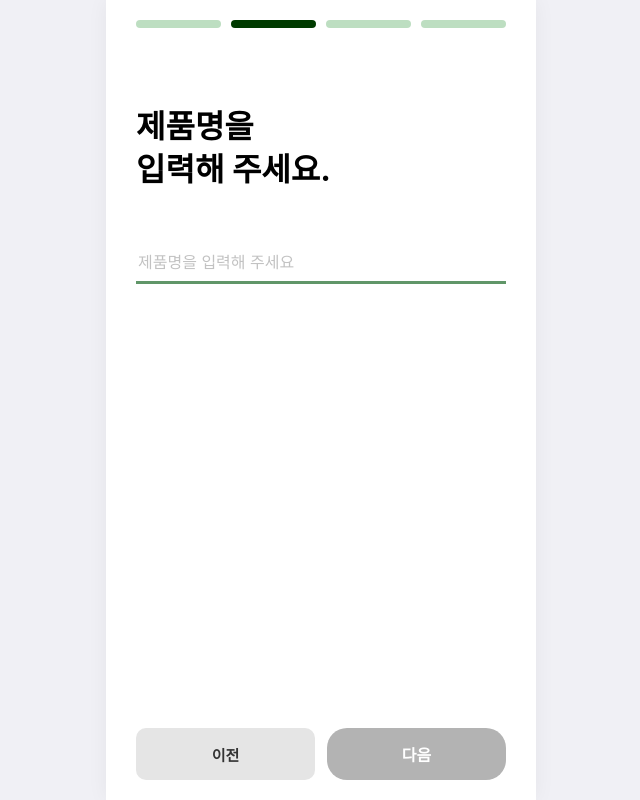
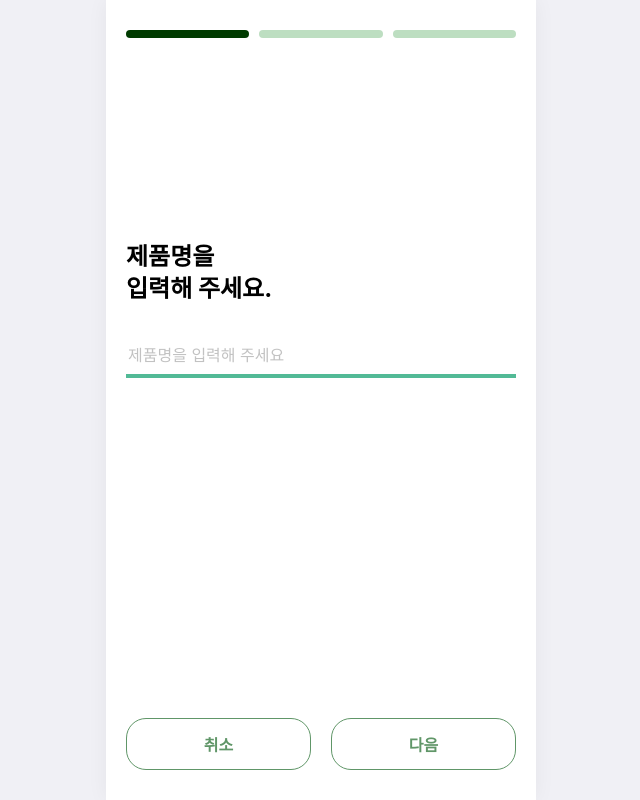
Before and after one commit to LikeLionUniv-INU/14th-toMeta-frontend, a React (Vite) app: page /register/custom-name in a window 1280 px wide. Shown: the whole page, without its empty margins (319-959 px from the left). Built offline with nearby package versions, Linux system fonts and the light colour scheme.

Commit message:
Style: 화장품 등록 화면 디자인 수정

```diff
--- a/src/App.jsx
+++ b/src/App.jsx
@@ -13,7 +13,6 @@ import SkintypeInput from './pages/SkintypeInput';
 import Notification from './pages/Notification';
 import SearchCosmetic from './pages/SearchCosmetic';
 import SearchResult from './pages/SearchResult';
-import CustomRoutine from './pages/CustomRoutine';
 import CustomName from './pages/CustomName';
 import CustomCategory from './pages/CustomCategory';
 import CustomIngredient from './pages/CustomIngredient';
@@ -44,7 +43,6 @@ function App() {
             element={<SearchCosmetic />}
           />
           <Route path="/register/search-result" element={<SearchResult />} />
-          <Route path="/register/custom-routine" element={<CustomRoutine />} />
           <Route path="/register/custom-name" element={<CustomName />} />
           <Route
             path="/register/custom-category"
--- a/src/pages/CustomCategory.jsx
+++ b/src/pages/CustomCategory.jsx
@@ -50,7 +50,6 @@ export default function CustomCategory() {
       <Content>
         <ProgressBarWrapper>
           <ProgressStep $active={false} />
-          <ProgressStep $active={false} />
           <ProgressStep $active={true} />
           <ProgressStep $active={false} />
         </ProgressBarWrapper>
@@ -102,7 +101,7 @@ const Container = styled.div`
 
 const Content = styled.main`
   flex: 1;
-  padding: 20px 30px;
+  padding: 30px 20px;
   display: flex;
   flex-direction: column;
 `;
@@ -111,7 +110,7 @@ const ProgressBarWrapper = styled.div`
   display: flex;
   gap: 10px;
   width: 100%;
-  margin-bottom: 50px;
+  height: 41px;
 `;
 
 const ProgressStep = styled.div`
@@ -123,14 +122,16 @@ const ProgressStep = styled.div`
 `;
 
 const MainTitle = styled.h2`
-  font-size: 28px;
+  font-size: 20px;
   font-weight: 700;
   line-height: 1.35;
   color: #000000;
-  margin-bottom: 28px;
+  margin-top: 130px;
+  margin-bottom: 26px;
 
   @media ${media.mobileM} {
-    font-size: 32px;
+    font-size: 24px;
+    margin-top: 170px;
   }
 `;
 
@@ -142,10 +143,10 @@ const OptionGroup = styled.div`
 `;
 
 const SelectChip = styled.button`
-  height: 38px;
-  padding: 6px 10px;
-  border-radius: 6px;
-  font-size: 14px;
+  height: 40px;
+  padding: 10px 14px;
+  border-radius: 20px;
+  font-size: 12px;
   font-weight: 500;
   cursor: pointer;
   display: inline-flex;
@@ -153,9 +154,9 @@ const SelectChip = styled.button`
   justify-content: center;
   transition: all 0.2s ease;
 
-  background-color: ${(props) => (props.$isSelected ? '#609668' : '#EAF5EA')};
-  color: ${(props) => (props.$isSelected ? '#FFFFFF' : '#111111')};
-  border: 1px solid ${(props) => (props.$isSelected ? '#609668' : '#609668')};
+  background-color: ${(props) => (props.$isSelected ? '#52ba96' : '#e7fdf7')};
+  color: ${(props) => (props.$isSelected ? '#F3f3f3' : '#363636')};
+  border: 1px solid ${(props) => (props.$isSelected ? '#52ba96' : '#89d7bc')};
 
   &:active {
     opacity: 0.8;
@@ -164,7 +165,7 @@ const SelectChip = styled.button`
 
 const BottomButtonGroup = styled.div`
   display: flex;
-  gap: 12px;
+  gap: 20px;
   width: 100%;
   margin-top: 32px;
 
@@ -175,19 +176,21 @@ const BottomButtonGroup = styled.div`
 
 const PrevButton = styled.button`
   height: 52px;
-  background-color: #e5e5e5;
-  color: #333333;
-  font-size: 15px;
-  font-weight: 600;
-  border: none;
-  border-radius: 10px;
+  background-color: #ffffff;
+  color: #609668;
+  font-size: 16px;
+  font-weight: 700;
+  border: 1px solid #609668;
+  border-radius: 20px;
   cursor: pointer;
   display: flex;
   align-items: center;
   justify-content: center;
   transition: all 0.2s ease;
+`;
 
-  &:active {
-    background-color: #d8d8d8;
-  }
+const NextButton = styled(PrevButton)`
+  background-color: ${(props) => (props.disabled ? '#ffffff' : '#63bf8e')};
+  color: ${(props) => (props.disabled ? '#609668' : '#ffffff')};
+  border: ${(props) => (props.disabled ? '1px solid #609668' : '1px solid #63bf8e')};
 `;
--- a/src/pages/CustomIngredient.jsx
+++ b/src/pages/CustomIngredient.jsx
@@ -17,17 +17,34 @@ export default function CustomIngredient() {
   const [isSubmitting, setIsSubmitting] = useState(false);
 
   // 완료 버튼 활성화 로직
-  const isValid = ingredients.length > 0;
+  const isValid = ingredients.length >= 1 && ingredients.length <= 5;
 
   // 성분 추가 로직
   const handleAddIngredient = (e) => {
+    if (e.nativeEvent.isComposing) return;
+
     if (e.key === 'Enter' || e.key === ',') {
       e.preventDefault();
       const trimmed = inputIngredient.trim().replace(/,/g, '');
 
-      if (trimmed && !ingredients.includes(trimmed)) {
-        setIngredients([...ingredients, trimmed]);
+      if (!trimmed) return;
+
+      // 1. 이미 5개가 다 찬 상태에서 또 엔터를 누른 경우
+      if (ingredients.length >= 5) {
+        alert('성분은 최대 5개까지만 등록할 수 있습니다.');
         setInputIngredient('');
+        return;
+      }
+
+      // 2. 중복이 아닌 경우 추가
+      if (!ingredients.includes(trimmed)) {
+        const nextList = [...ingredients, trimmed];
+        setIngredients(nextList);
+        setInputIngredient('');
+
+        if (nextList.length > 5) {
+          alert('등록 가능 개수를 초과하였습니다.');
+        }
       }
     }
   };
@@ -46,7 +63,6 @@ export default function CustomIngredient() {
     if (!isValid || isSubmitting) return;
 
     const payload = {
-      usageTime: prevData.routine || '',
       productName: prevData.productName || '',
       productType: prevData.category || '',
       mainIngredients: ingredients,
@@ -86,7 +102,6 @@ export default function CustomIngredient() {
         <ProgressBarWrapper>
           <ProgressStep $active={false} />
           <ProgressStep $active={false} />
-          <ProgressStep $active={false} />
           <ProgressStep $active={true} />
         </ProgressBarWrapper>
 
@@ -97,13 +112,17 @@ export default function CustomIngredient() {
         </MainTitle>
 
         <SubDescription>
-          가장 앞에 있는 성분 5개를 입력해 주세요!
+          주요 성분을 최소 1개, 최대 5개까지 입력해 주세요!
         </SubDescription>
 
         <InputWrapper>
           <StyledInput
             type="text"
-            placeholder="성분명을 입력 후 엔터를 눌러주세요"
+            placeholder={
+              ingredients.length >= 5
+                ? '5개가 전부 입력되었어요.'
+                : '성분명을 입력 후 엔터를 눌러주세요.'
+            }
             value={inputIngredient}
             onChange={(e) => setInputIngredient(e.target.value)}
             onKeyDown={handleAddIngredient}
@@ -157,7 +176,7 @@ const Container = styled.div`
 
 const Content = styled.main`
   flex: 1;
-  padding: 20px 30px;
+  padding: 30px 20px;
   display: flex;
   flex-direction: column;
 `;
@@ -166,7 +185,7 @@ const ProgressBarWrapper = styled.div`
   display: flex;
   gap: 10px;
   width: 100%;
-  margin-bottom: 50px;
+  height: 41px;
 `;
 
 const ProgressStep = styled.div`
@@ -178,14 +197,16 @@ const ProgressStep = styled.div`
 `;
 
 const MainTitle = styled.h2`
-  font-size: 28px;
+  font-size: 20px;
   font-weight: 700;
   line-height: 1.35;
   color: #000000;
-  margin-bottom: 8px;
+  margin-top: 130px;
+  margin-bottom: 0;
 
   @media ${media.mobileM} {
-    font-size: 32px;
+    font-size: 24px;
+    margin-top: 170px;
   }
 `;
 
@@ -193,18 +214,18 @@ const SubDescription = styled.p`
   font-size: 12px;
   font-weight: 500;
   color: #938888;
-  margin-bottom: 50px;
+  margin-bottom: 40px;
 `;
 
 const InputWrapper = styled.div`
   width: 100%;
-  border-bottom: 2px solid #cbcbcb;
+  border-bottom: 4px solid #cbcbcb;
   padding-bottom: 8px;
-  margin-bottom: 24px;
+  margin-bottom: 16px;
   transition: border-color 0.2s ease;
 
   &:focus-within {
-    border-bottom-color: #609668;
+    border-bottom-color: #52ba96;
   }
 `;
 
@@ -213,13 +234,10 @@ const StyledInput = styled.input`
   border: none;
   outline: none;
   font-size: 16px;
-  font-weight: 500;
-  color: #111111;
-  background: transparent;
+  color: #000000;
 
   &::placeholder {
-    color: #b5b5b5;
-    font-weight: 400;
+    color: #c2c2c2;
   }
 `;
 
@@ -227,25 +245,27 @@ const TagList = styled.div`
   display: flex;
   flex-direction: column;
   align-items: flex-start;
-  gap: 12px;
+  gap: 16px;
   margin-bottom: auto;
 `;
 
 const TagChip = styled.div`
   height: 34px;
-  padding: 4px 8px;
-  border-radius: 6px;
-  background-color: #eaf5ea;
-  border: 1px solid #609668;
+  padding: 10px 14px;
+  border-radius: 20px;
+  background-color: #e7fdf7;
+  border: 1px solid #89d7bc;
   display: inline-flex;
   align-items: center;
-  gap: 16px;
+  gap: 6px;
   font-size: 12px;
   font-weight: 500;
-  color: #000000;
+  color: #363636;
 `;
 
 const DeleteButton = styled.button`
+  height: 7px;
+  width: 7px;
   background: none;
   border: none;
   color: #000000;
@@ -254,11 +274,6 @@ const DeleteButton = styled.button`
   display: flex;
   align-items: center;
   justify-content: center;
-  padding: 0;
-
-  &:hover {
-    opacity: 0.7;
-  }
 `;
 
 const BottomButtonGroup = styled.div`
@@ -273,25 +288,22 @@ const BottomButtonGroup = styled.div`
 `;
 
 const PrevButton = styled.button`
-  height: 50px;
-  background-color: #e5e5e5;
-  color: #333333;
+  height: 52px;
+  background-color: #ffffff;
+  color: #609668;
   font-size: 16px;
   font-weight: 700;
-  border: none;
-  border-radius: 10px;
+  border: 1px solid #609668;
+  border-radius: 20px;
   cursor: pointer;
   display: flex;
   align-items: center;
   justify-content: center;
   transition: all 0.2s ease;
+`;
 
-  &:active {
-    background-color: #d8d8d8;
-  }
-
-  &:disabled {
-    opacity: 0.6;
-    cursor: not-allowed;
-  }
+const NextButton = styled(PrevButton)`
+  background-color: ${(props) => (props.disabled ? '#ffffff' : '#63bf8e')};
+  color: ${(props) => (props.disabled ? '#609668' : '#ffffff')};
+  border: ${(props) => (props.disabled ? '1px solid #609668' : '1px solid #63bf8e')};
 `;
--- a/src/pages/CustomName.jsx
+++ b/src/pages/CustomName.jsx
@@ -9,21 +9,18 @@ export default function CustomName() {
   const navigate = useNavigate();
   const location = useLocation();
 
-  const prevData = location.state || {};
-
   const [productName, setProductName] = useState('');
 
   const isValid = productName.trim().length > 0;
 
   const handlePrev = () => {
-    navigate('/register/custom-routine');
+    navigate('/my-pouch');
   };
   const handleNext = () => {
     if (!isValid) return;
 
     navigate('/register/custom-category', {
       state: {
-        ...prevData,
         productName: productName.trim(),
       },
     });
@@ -33,7 +30,6 @@ export default function CustomName() {
     <Container>
       <Content>
         <ProgressBarWrapper>
-          <ProgressStep $active={false} />
           <ProgressStep $active={true} />
           <ProgressStep $active={false} />
           <ProgressStep $active={false} />
@@ -50,18 +46,24 @@ export default function CustomName() {
             type="text"
             placeholder="제품명을 입력해 주세요"
             value={productName}
-            onChange={(e) => setProductName(e.target.value)}
+            onChange={(e) => {
+              const sanitizedValue = e.target.value.replace(
+                /[^ㄱ-ㅎㅏ-ㅣ가-힣a-zA-Z0-9\s]/g,
+                '',
+              );
+              setProductName(sanitizedValue);
+            }}
             autoFocus
           />
         </InputWrapper>
 
         <BottomButtonGroup>
           <PrevButton type="button" onClick={handlePrev}>
-            이전
+            취소
           </PrevButton>
-          <Button onClick={handleNext} disabled={!isValid}>
+          <NextButton onClick={handleNext} disabled={!isValid}>
             다음
-          </Button>
+          </NextButton>
         </BottomButtonGroup>
       </Content>
     </Container>
@@ -83,7 +85,7 @@ const Container = styled.div`
 
 const Content = styled.main`
   flex: 1;
-  padding: 20px 30px;
+  padding: 30px 20px;
   display: flex;
   flex-direction: column;
 `;
@@ -92,7 +94,7 @@ const ProgressBarWrapper = styled.div`
   display: flex;
   gap: 10px;
   width: 100%;
-  margin-bottom: 50px;
+  height: 41px;
 `;
 
 const ProgressStep = styled.div`
@@ -104,26 +106,28 @@ const ProgressStep = styled.div`
 `;
 
 const MainTitle = styled.h2`
-  font-size: 28px;
+  font-size: 20px;
   font-weight: 700;
   line-height: 1.35;
   color: #000000;
-  margin-bottom: 60px;
+  margin-top: 130px;
+  margin-bottom: 38px;
 
   @media ${media.mobileM} {
-    font-size: 32px;
+    font-size: 24px;
+    margin-top: 170px;
   }
 `;
 
 const InputWrapper = styled.div`
   width: 100%;
-  border-bottom: 3px solid #bddec1;
+  border-bottom: 4px solid #cbcbcb;
   padding-bottom: 8px;
   margin-bottom: auto;
   transition: border-color 0.2s ease;
 
   &:focus-within {
-    border-bottom-color: #609668;
+    border-bottom-color: #52ba96;
   }
 `;
 
@@ -141,7 +145,7 @@ const StyledInput = styled.input`
 
 const BottomButtonGroup = styled.div`
   display: flex;
-  gap: 12px;
+  gap: 20px;
   width: 100%;
   margin-top: 32px;
 
@@ -152,19 +156,21 @@ const BottomButtonGroup = styled.div`
 
 const PrevButton = styled.button`
   height: 52px;
-  background-color: #e5e5e5;
-  color: #333333;
-  font-size: 15px;
-  font-weight: 600;
-  border: none;
-  border-radius: 10px;
+  background-color: #ffffff;
+  color: #609668;
+  font-size: 16px;
+  font-weight: 700;
+  border: 1px solid #609668;
+  border-radius: 20px;
   cursor: pointer;
   display: flex;
   align-items: center;
   justify-content: center;
   transition: all 0.2s ease;
+`;
 
-  &:active {
-    background-color: #d8d8d8;
-  }
+const NextButton = styled(PrevButton)`
+  background-color: ${(props) => (props.disabled ? '#ffffff' : '#63bf8e')};
+  color: ${(props) => (props.disabled ? '#609668' : '#ffffff')};
+  border: ${(props) => (props.disabled ? '1px solid #609668' : '1px solid #63bf8e')};
 `;
--- a/src/pages/CustomRoutine.jsx
+++ /dev/null
@@ -1,147 +0,0 @@
-import React, { useState } from 'react';
-import { useNavigate } from 'react-router-dom';
-import styled from 'styled-components';
-import Button from '../components/Button';
-import { media } from '../styles/GlobalStyle';
-
-export default function CustomRoutine() {
-  const navigate = useNavigate();
-
-  const [selectedRoutine, setSelectedRoutine] = useState('');
-
-  const isValid = selectedRoutine !== '';
-
-  const handleNext = () => {
-    if (!isValid) return;
-
-    navigate('/register/custom-name', {
-      state: { routine: selectedRoutine },
-    });
-  };
-
-  return (
-    <Container>
-      <Content>
-        <ProgressBarWrapper>
-          <ProgressStep $active={true} />
-          <ProgressStep $active={false} />
-          <ProgressStep $active={false} />
-          <ProgressStep $active={false} />
-        </ProgressBarWrapper>
-
-        <MainTitle>언제 사용 하나요?</MainTitle>
-
-        <OptionGroup>
-          <SelectButton
-            type="button"
-            $isSelected={selectedRoutine === 'morning'}
-            onClick={() => setSelectedRoutine('morning')}
-          >
-            모닝 스킨케어
-          </SelectButton>
-
-          <SelectButton
-            type="button"
-            $isSelected={selectedRoutine === 'night'}
-            onClick={() => setSelectedRoutine('night')}
-          >
-            나이트 스킨케어
-          </SelectButton>
-
-          <SelectButton
-            type="button"
-            $isSelected={selectedRoutine === 'both'}
-            onClick={() => setSelectedRoutine('both')}
-          >
-            둘 다
-          </SelectButton>
-        </OptionGroup>
-
-        <BottomButtonGroup>
-          <Button onClick={handleNext} disabled={!isValid}>
-            다음
-          </Button>
-        </BottomButtonGroup>
-      </Content>
-    </Container>
-  );
-}
-
-/*  Style Components  */
-
-const Container = styled.div`
-  width: 100%;
-  max-width: 430px;
-  min-height: 100dvh;
-  margin: 0 auto;
-  background-color: #ffffff;
-  position: relative;
-  display: flex;
-  flex-direction: column;
-`;
-
-const Content = styled.main`
-  flex: 1;
-  padding: 20px 30px;
-  display: flex;
-  flex-direction: column;
-`;
-
-const ProgressBarWrapper = styled.div`
-  display: flex;
-  gap: 10px;
-  width: 100%;
-  margin-bottom: 50px;
-`;
-
-const ProgressStep = styled.div`
-  flex: 1;
-  height: 8px;
-  border-radius: 10px;
-  background-color: ${({ $active }) => ($active ? '#003b00' : '#bddec1')};
-  transition: background-color 0.3s ease;
-`;
-
-const MainTitle = styled.h2`
-  font-size: 28px;
-  font-weight: 700;
-  line-height: 1.35;
-  color: #000000;
-  margin-bottom: 28px;
-
-  @media ${media.mobileM} {
-    font-size: 32px;
-  }
-`;
-
-const OptionGroup = styled.div`
-  display: flex;
-  flex-direction: column;
-  gap: 25px;
-  margin-bottom: auto;
-`;
-
-const SelectButton = styled.button`
-  width: 100%;
-  height: 43px;
-  background-color: ${(props) => (props.$isSelected ? '#EAF5EA' : '#EAEAEA')};
-  border: ${(props) => (props.$isSelected ? '1.5px solid #609668' : '1px solid #CCCCCC')};
-  border-radius: 10px;
-  font-size: 15px;
-  font-weight: 500;
-  color: ${(props) => (props.$isSelected ? '#1B4325' : '#333333')};
-  cursor: pointer;
-  display: flex;
-  align-items: center;
-  justify-content: center;
-  transition: all 0.2s ease;
-
-  &:active {
-    opacity: 0.8;
-  }
-`;
-
-const BottomButtonGroup = styled.div`
-  width: 100%;
-  margin-top: 32px;
-`;
--- a/src/pages/SearchCosmetic.jsx
+++ b/src/pages/SearchCosmetic.jsx
@@ -50,7 +50,7 @@ export default function SearchCosmetic() {
 
   const handleGoToCustom = () => {
     setIsModalOpen(false);
-    navigate('/register/custom-routine');
+    navigate('/register/custom-name');
   };
 
   return (
@@ -90,6 +90,15 @@ export default function SearchCosmetic() {
             </SearchButton>
           </SearchInputWrapper>
         </SearchForm>
+        <NoticeWrapper>
+          <NoticeBox>
+            <h4>💡 검색 Tip</h4>
+            <p>
+              브랜드 명과 제품 명을 함께 입력하면 훨씬 더 정확하게 찾을 수
+              있어요! <br /> (ex. 피쓰 코어 리빌드 크림)
+            </p>
+          </NoticeBox>
+        </NoticeWrapper>
       </Content>
 
       {/* 2-2. 검색 결과 없음 모달 */}
@@ -109,7 +118,7 @@ export default function SearchCosmetic() {
             </ModalDescription>
 
             <ButtonGroup>
-              <ModalButton onClick={handleGoToCustom}>
+              <ModalButton $primary onClick={handleGoToCustom}>
                 직접 입력하기
               </ModalButton>
               <ModalButton onClick={handleRetrySearch}>다시 검색</ModalButton>
@@ -136,19 +145,20 @@ const Container = styled.div`
 
 const Content = styled.main`
   flex: 1;
-  padding: 30px 20px;
+  padding: 10px 20px 30px 20px;
 `;
 
 const MainTitle = styled.h2`
-  font-size: 28px;
+  font-size: 20px;
   font-weight: 700;
   line-height: 1.35;
   color: #000000;
-  margin-top: 80px;
+  margin-top: 130px;
   margin-bottom: 50px;
 
   @media ${media.mobileM} {
-    font-size: 32px;
+    font-size: 24px;
+    margin-top: 170px;
   }
 `;
 
@@ -159,7 +169,7 @@ const SearchForm = styled.form`
 const SearchInputWrapper = styled.div`
   display: flex;
   align-items: center;
-  border-bottom: 2px solid #000000;
+  border-bottom: 4px solid #cbcbcb;
   padding-bottom: 8px;
 `;
 
@@ -168,10 +178,38 @@ const Input = styled.input`
   border: none;
   outline: none;
   font-size: 16px;
+  font-weight: 500;
   color: #000000;
+  margin-left: 5px;
 
   &::placeholder {
     color: #c2c2c2;
+  }
+`;
+
+const NoticeWrapper = styled.div`
+  display: flexbox;
+  justify-content: center;
+  align-items: center;
+  margin-top: 40px;
+`;
+
+const NoticeBox = styled.div`
+  padding: 14px;
+  background-color: #e6f5e8;
+  border-radius: 20px;
+
+  h4 {
+    font-size: 14px;
+    margin: 0 0 12px 0;
+  }
+
+  p {
+    font-size: 12px;
+    font-weight: 400;
+    color: #767676;
+    line-height: 1.3;
+    margin: 0;
   }
 `;
 
@@ -187,9 +225,13 @@ const SearchButton = styled.button`
   svg {
     width: 22px;
     height: 22px;
-    color: #111111;
+    color: #c2c2c2;
   }
 `;
+
+{
+  /** modal style components */
+}
 
 const Overlay = styled.div`
   position: fixed;
@@ -197,7 +239,9 @@ const Overlay = styled.div`
   left: 0;
   right: 0;
   bottom: 0;
-  background-color: rgba(0, 0, 0, 0.5);
+  background-color: rgba(98, 98, 98, 0.3);
+  backdrop-filter: blur(5px);
+  -webkit-backdrop-filter: blur(5px);
   display: flex;
   align-items: center;
   justify-content: center;
@@ -207,50 +251,48 @@ const Overlay = styled.div`
 
 const ModalContainer = styled.div`
   width: 100%;
-  max-width: 309px;
-  background-color: #d9d9d9;
-  border-radius: 15px;
-  padding: 50px 20px 24px 20px;
+  background-color: #e6f5e8;
+  border-radius: 20px;
+  padding: 20px;
   display: flex;
   flex-direction: column;
   align-items: center;
   text-align: center;
-  box-shadow: 0 4px 20px rgba(0, 0, 0, 0.15);
 `;
 
 const ModalTitle = styled.h3`
-  font-size: 28px;
+  font-size: 20px;
   font-weight: 700;
-  line-height: 1.3;
-  color: #000000;
-  margin: 0 0 30px 0;
+  line-height: 1.2;
+  color: #003b00;
+  margin: 0 0 11px 0;
 
   @media ${media.mobileM} {
-    font-size: 32px;
+    font-size: 24px;
   }
 `;
 
 const ModalDescription = styled.p`
   font-size: 12px;
   line-height: 1.5;
-  color: #000000;
+  color: #828282;
   margin: 0 0 40px 0;
   word-break: keep-all;
 `;
 
 const ButtonGroup = styled.div`
   display: flex;
-  gap: 12px;
+  gap: 16px;
   width: 100%;
 `;
 
 const ModalButton = styled.button`
   flex: 1;
-  height: 49px;
-  background-color: #000000;
-  color: #ffffff;
-  border: none;
-  border-radius: 10px;
+  height: 37px;
+  background-color: ${({ $primary }) => ($primary ? '#fdfdfd' : '#63bf8e')};
+  color: ${({ $primary }) => ($primary ? '#141212' : '#fdfffd')};
+  border: ${({ $primary }) => ($primary ? '1px solid #82bf8b' : '1px solid #63bf8e')};
+  border-radius: 20px;
   font-size: 14px;
   font-weight: 500;
   cursor: pointer;
```
